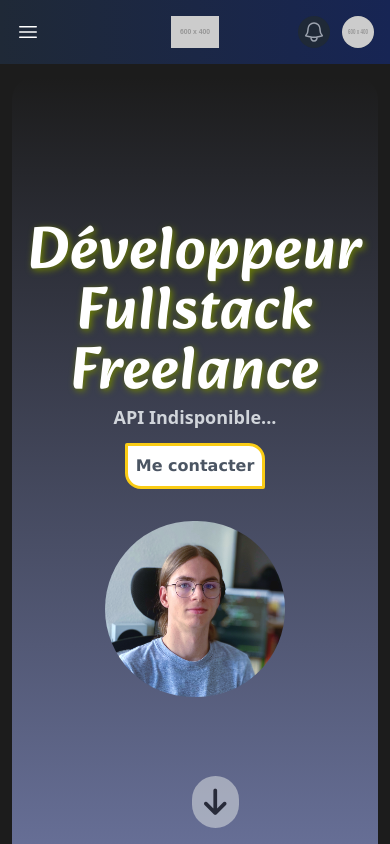
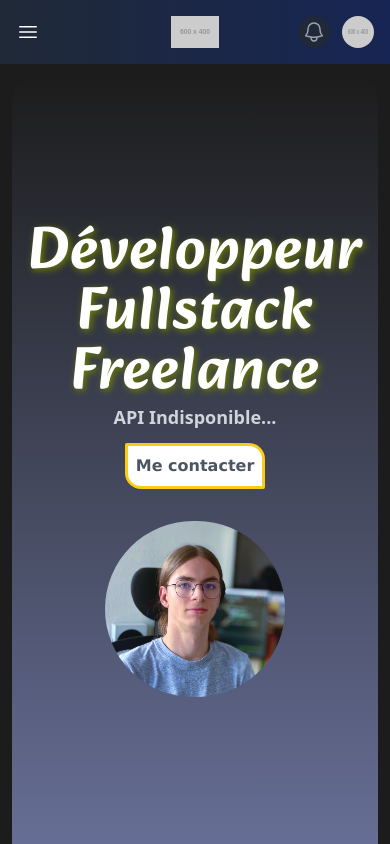
Before and after one commit to caerroff/site-perso, a React (Vite) app in the folder frontend/: page / in a window 390 px wide. Shown: the top 844 px of the page. Built offline with nearby package versions, Linux system fonts and the light colour scheme; no server answers.

Commit message:
fix(front) down arrow not visible on smartphone

```diff
--- a/frontend/src/pages/Home/Home.tsx
+++ b/frontend/src/pages/Home/Home.tsx
@@ -134,7 +134,7 @@ function Home() {
                 </section>
 
             </div >
-            <i id='arrowDownPage' className='absolute hover:animate-bounce hover:cursor-pointer hover:opacity-100 active:animate-ping bottom-4 left-48 md:left-1/2 fa fa-arrow-down text-3xl text-black bg-gray-300 opacity-60 p-2 px-3 rounded-full'></i>
+            <i id='arrowDownPage' className='absolute hidden md:visible hover:animate-bounce hover:cursor-pointer hover:opacity-100 active:animate-ping bottom-4 left-48 md:left-1/2 fa fa-arrow-down text-3xl text-black bg-gray-300 opacity-60 p-2 px-3 rounded-full'></i>
         </>
     )
 }
```
